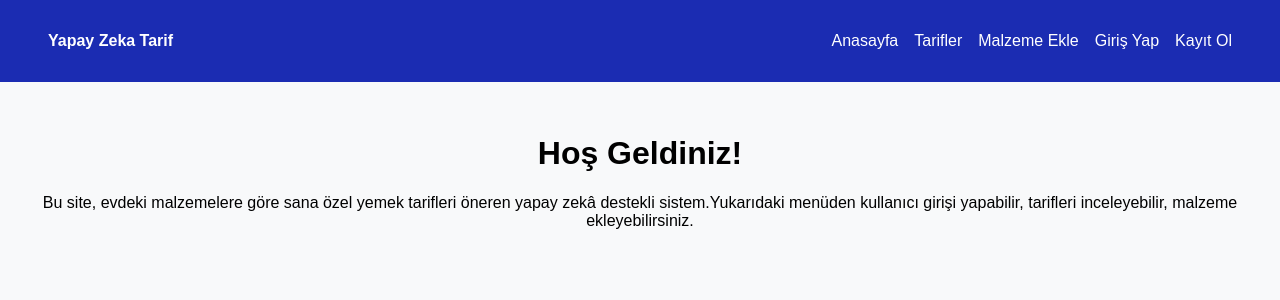
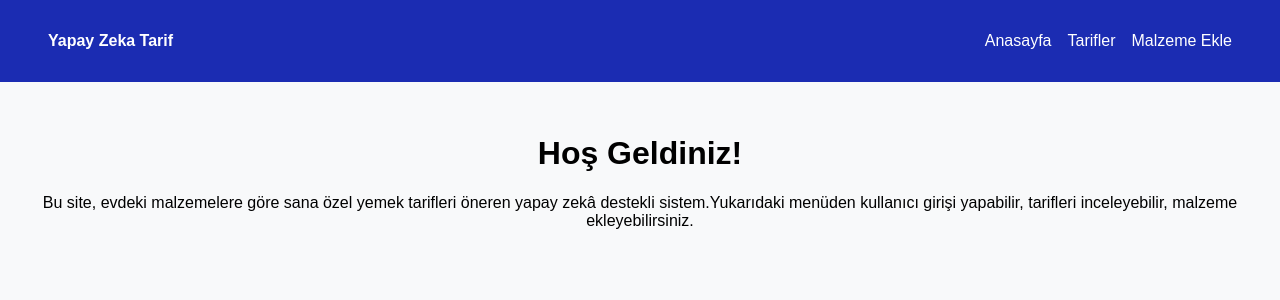
Before and after one commit to BuseNurAydn/TarifAlJam, a FastAPI app: template templates/index.html in a window 1280 px wide. Shown: the top 300 px of the page. Run offline with FastAPI, Linux system fonts and the light colour scheme; the template is opened without the code that fills it, so the values that code supplies are empty.

Commit message:
Navbar düzenleme

```diff
--- a/templates/index.html
+++ b/templates/index.html
@@ -15,8 +15,6 @@
           <li><a href="index.html">Anasayfa</a></li>
           <li><a href="recipes.html">Tarifler</a></li>
           <li><a href="materials.html">Malzeme Ekle</a></li>
-          <li><a href="login.html">Giriş Yap</a></li>
-          <li><a href="register.html">Kayıt Ol</a></li>
         </ul>
       </nav>
 
--- a/templates/materials.html
+++ b/templates/materials.html
@@ -18,8 +18,6 @@
           <li><a href="index.html">Anasayfa</a></li>
           <li><a href="recipes.html">Tarifler</a></li>
           <li><a href="materials.html">Malzeme Ekle</a></li>
-          <li><a href="login.html">Giriş Yap</a></li>
-          <li><a href="register.html">Kayıt Ol</a></li>
         </ul>
       </nav>
 
--- a/templates/recipes.html
+++ b/templates/recipes.html
@@ -13,8 +13,6 @@
           <li><a href="index.html">Anasayfa</a></li>
           <li><a href="recipes.html">Tarifler</a></li>
           <li><a href="materials.html">Malzeme Ekle</a></li>
-          <li><a href="login.html">Giriş Yap</a></li>
-          <li><a href="register.html">Kayıt Ol</a></li>
         </ul>
       </nav>
 
```
